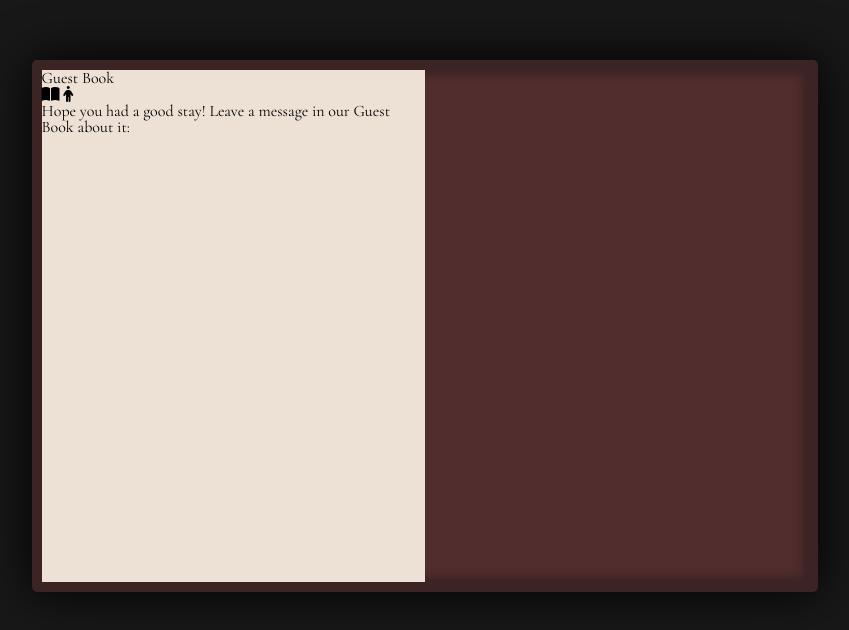
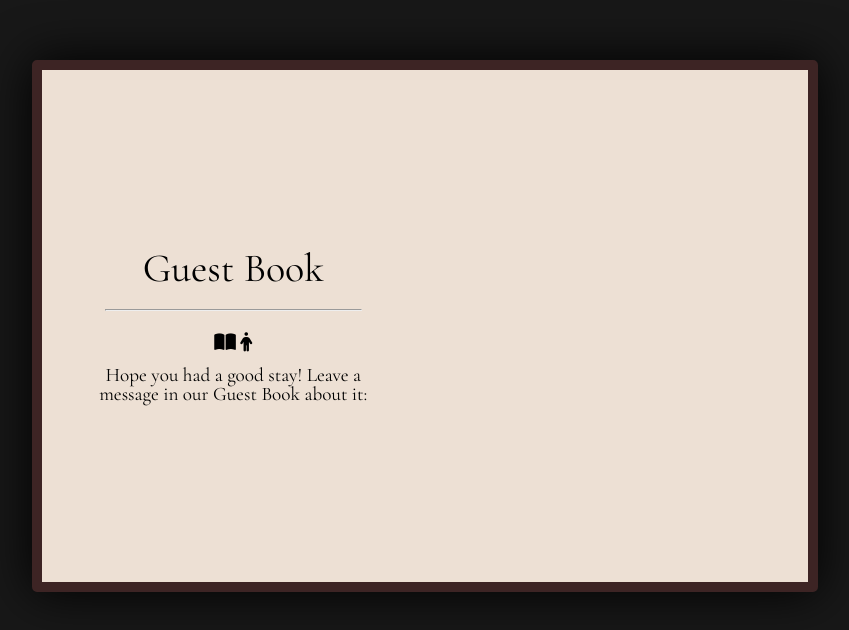
Before and after one commit to CaciaRodrigues/GuestBook, a plain HTML site: page index.html in a window 1280 px wide. Shown: the part 114-744 px from the top of the page, without its empty margins (215-1064 px from the left). Drawn offline with nearby package versions, Linux system fonts and the light colour scheme.

Commit message:
organizando a primeura pagina com css

```diff
--- a/css/style.css
+++ b/css/style.css
@@ -60,3 +60,31 @@ body {
     width: 50%;
     height: 100%;
 }
+
+.bloco__pagina {
+    display: flex;
+    justify-content: center;
+    align-items: center;
+    text-align: center;
+
+}
+
+.pagina__conteudo {
+    display: flex;
+    flex-direction: column;
+    row-gap: 0.8rem;
+    margin: 0 2rem;
+}
+
+.pagina__conteudo-titulo {
+    font-size: 2.5rem;
+
+}
+
+hr{
+    width: 80%;
+}
+
+.pagina__conteudo-icones, .pagina__conteudo-texto {
+    font-size: 1.2rem;
+}
--- a/index.html
+++ b/index.html
@@ -18,12 +18,16 @@
             <div class="bloco">
                 <label for="pagina-1" class="bloco__pagina bloco__pagina-1">
                     <div class="pagina__conteudo">
-                        <h1 class="pagina__conteudo-titulo">Guest Book</h1>
+                        <h1 class="pagina__conteudo-titulo">Guest Book</h1><hr>
                         <div class="pagina__conteudo-icones">
                             <i class="fa-solid fa-book-open"></i>
                             <i class="fa-solid fa-person"></i>
-                            <p class="pagina__conteudo-texto">Hope you had a good stay! Leave a message in our Guest Book about it:</p>
                         </div>
+                        <p class="pagina__conteudo-texto">Hope you had a good stay! Leave a message in our Guest Book about it:</p>
+                    </div>
+                </label>
+                <label for="pagina-1" class="bloco__pagina bloco__pagina-1">
+                    <div class="pagina__conteudo">
 
                     </div>
                 </label>
```
